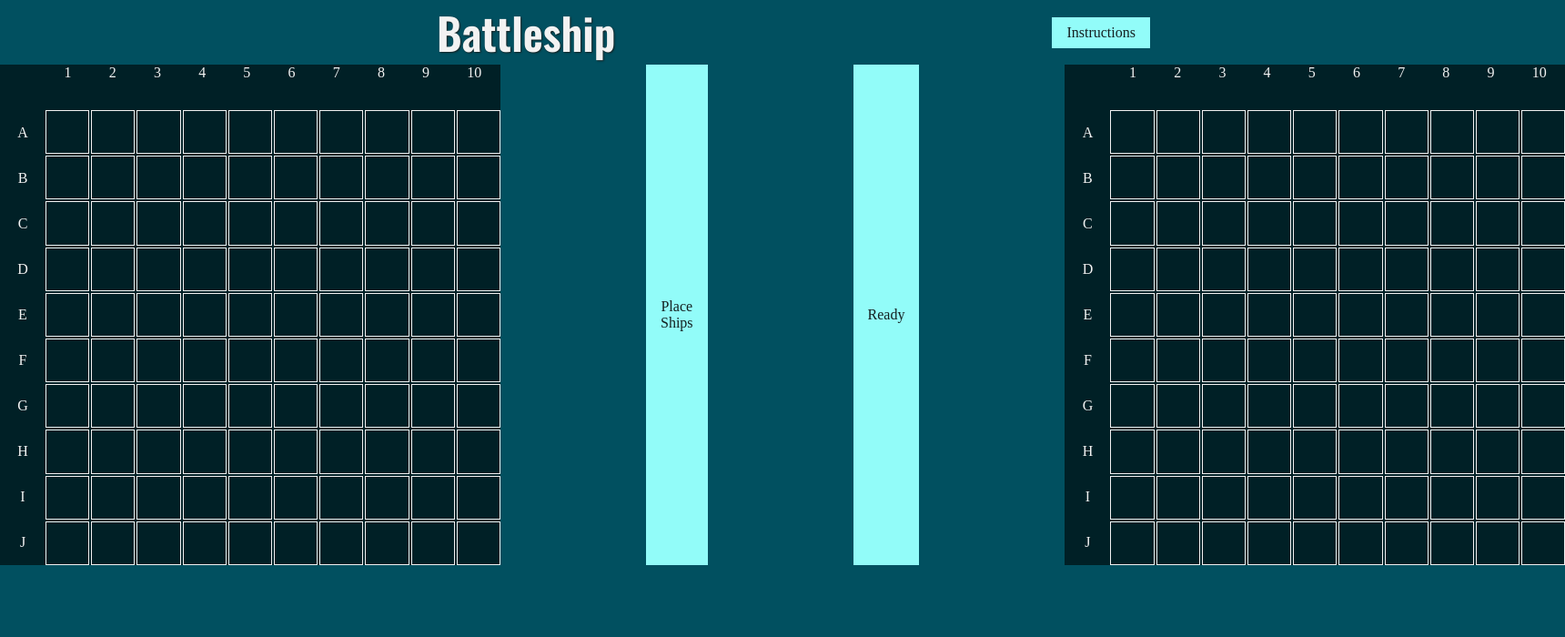
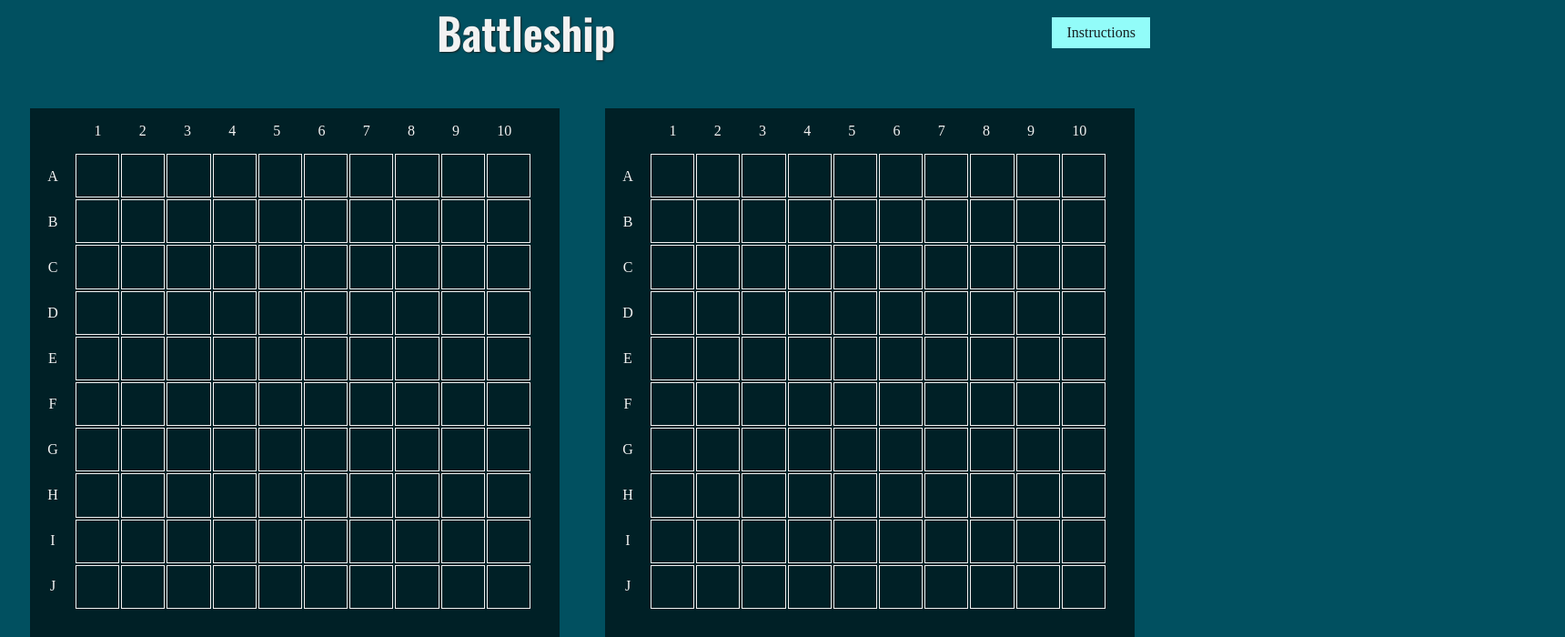
Before and after one commit to Hsoren31/battleship, a website built with webpack: page src/index.html in a window 1280 px wide. Both pictures are taken after a click on the button "Play Game". Shown: the top 700 px of the page at 91% size, 1720 px wide, since content can reach past the window. Built offline with nearby package versions, Linux system fonts and the light colour scheme; files whose address does not match are found by name; a web font is replaced by a local one.

Commit message:
Style: Format layout of the game container

```diff
--- a/src/index.js
+++ b/src/index.js
@@ -27,7 +27,7 @@ startGameBtn.addEventListener("click", (e) => {
   //Set controller
   let controller = new Controller();
   //show the game board
-  gameContainer.style.display = "flex";
+  gameContainer.style.display = "grid";
   controller.displayBoards();
 
   //Place Fleet of Ships for both players
--- a/src/style.css
+++ b/src/style.css
@@ -86,20 +86,37 @@ h1 {
 
 #game_container {
   display: none;
-  gap: 10em;
+  gap: 1rem;
+  margin: 3rem 1rem;
+  align-items: center;
+  justify-items: center;
+  grid-template-rows: 4fr 75px;
+  grid-template-columns: repeat(4, 1fr);
 }
 
 .board {
   background-color: var(--clr-board);
-
+  padding-right: 2rem;
+  padding-bottom: 2rem;
   display: grid;
   grid-template-rows: 50px 500px;
   grid-template-columns: 50px 500px;
 }
 
+#user_board {
+  grid-row: 1 / 2;
+  grid-column: 1 / 3;
+}
+
+#target_board {
+  grid-row: 1 / 2;
+  grid-column: 3 / 5;
+}
+
 .num_labels {
   display: flex;
   justify-content: space-around;
+  align-self: center;
 
   grid-row: 1 / 2;
   grid-column: 2 / 3;
```
